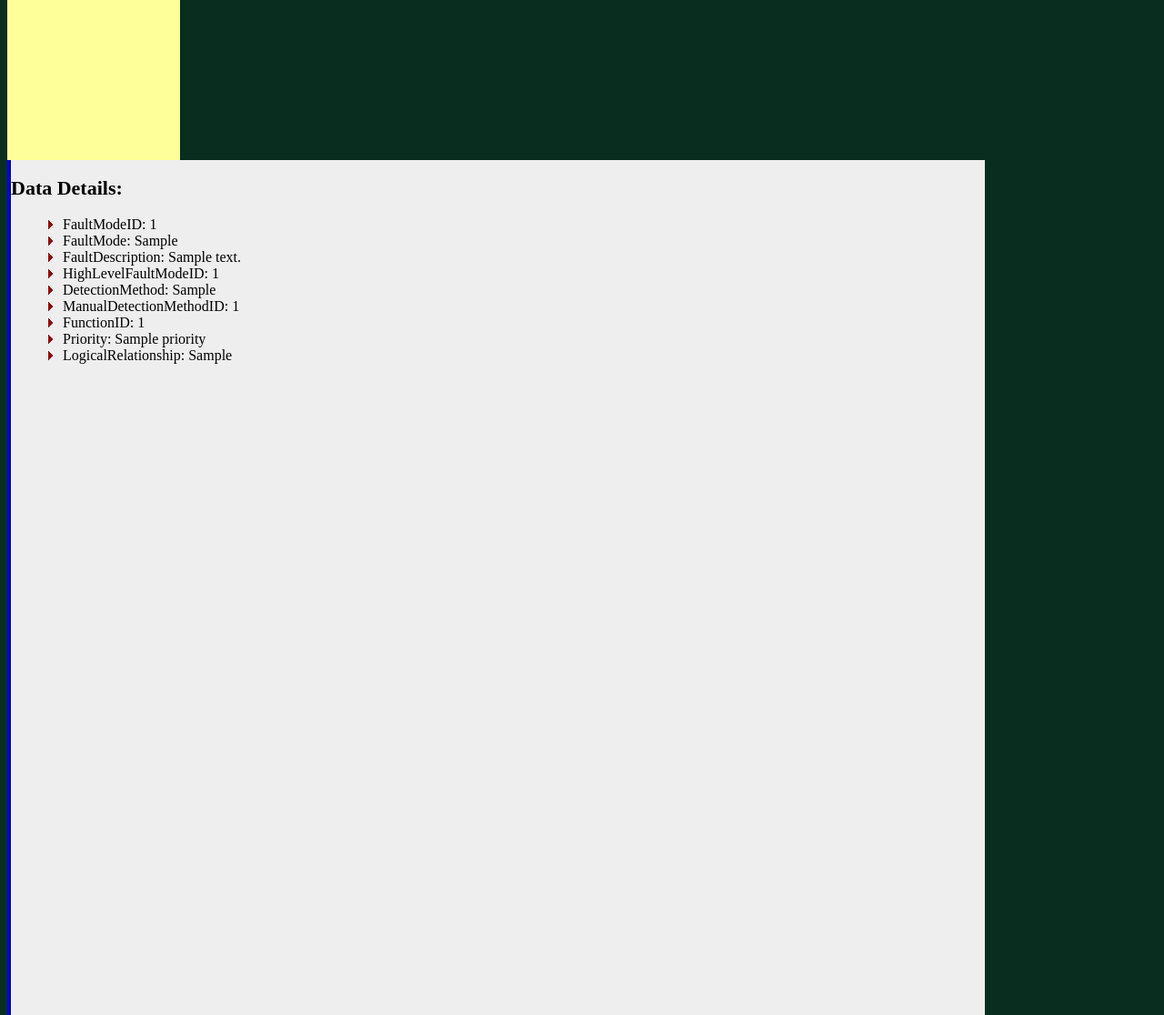
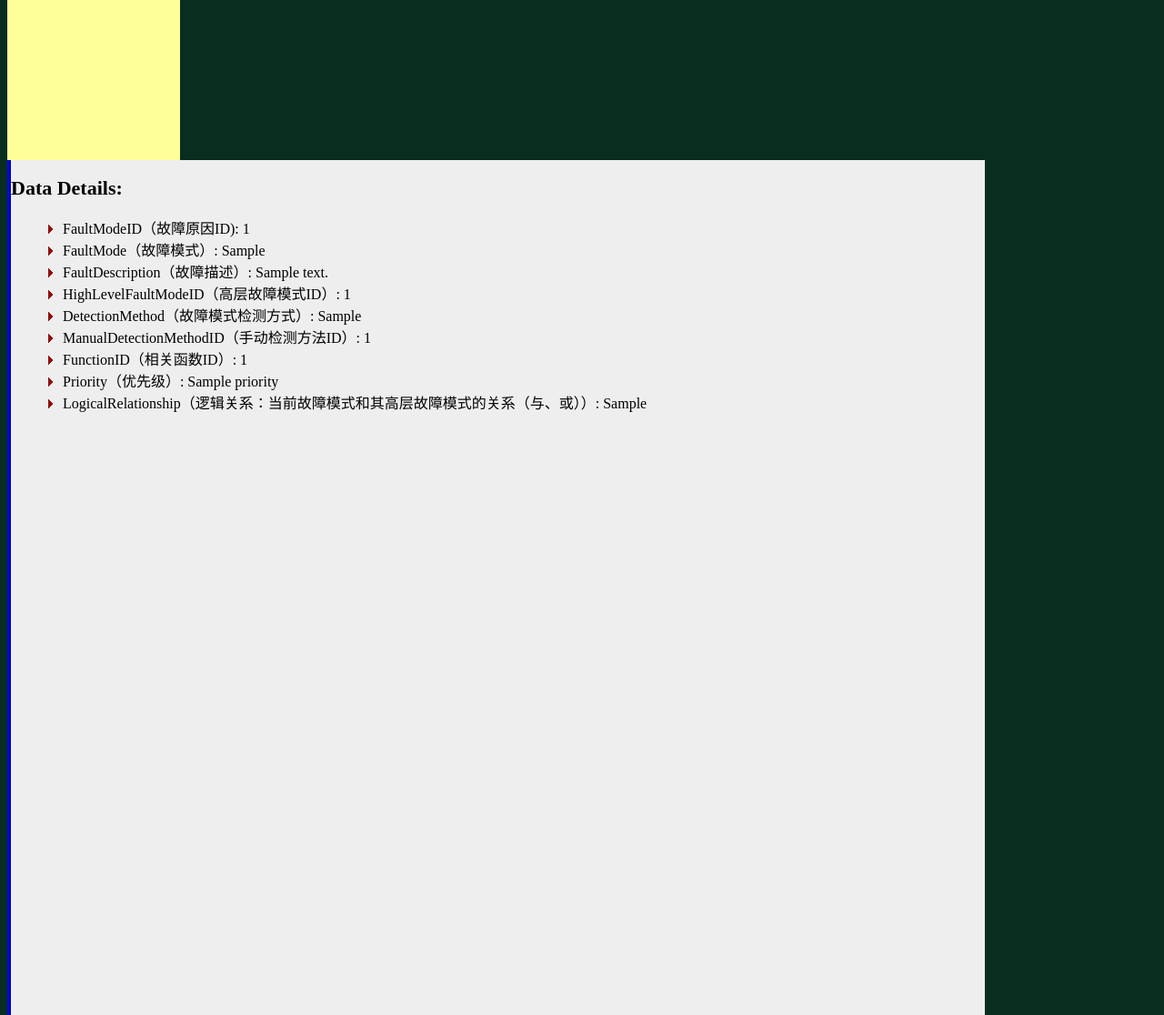
Before and after one commit to wny1990/Fault-Diagnose-System-for-FAST, a Django app: template mysite/fault_data/templates/details/details.html in a window 1280 px wide. Shown: the part 810-1926 px from the top of the page at 91% size. Run offline with Django 3.2, Linux system fonts and the light colour scheme; the template is opened without the code that fills it: most values are stand-ins (such as "Sample title", 1, 10 or a date in 2020).

Commit message:
04/15/2013

```diff
--- a/mysite/fault_data/templates/details/details.html
+++ b/mysite/fault_data/templates/details/details.html
@@ -5,15 +5,15 @@
 <br>
  {% for p in ChosenFaultMode %}
        	<ul>
-		<li>FaultModeID: {{ p.FaultModeID }}</li>
-		<li>FaultMode: {{ p.FaultMode }}</li>
-		<li>FaultDescription: {{ p.FaultDescription }}</li>
-		<li>HighLevelFaultModeID: {{ p.HighLevelFaultModeID }}</li>
-		<li>DetectionMethod: {{ p.DetectionMethod }}</li>
-		<li>ManualDetectionMethodID: {{ p.ManualDetectionMethodID }}</li>
-		<li>FunctionID: {{ p.FunctionID }}</li>
-		<li>Priority: {{ p.Priority }}</li>
-		<li>LogicalRelationship: {{ p.LogicalRelationship }}</li>
+		<li>FaultModeID（故障原因ID): 	{{ p.FaultModeID }}</li>
+		<li>FaultMode（故障模式）: {{ p.FaultMode }}</li>
+		<li>FaultDescription（故障描述）: {{ p.FaultDescription }}</li>
+		<li>HighLevelFaultModeID（高层故障模式ID）: {{ p.HighLevelFaultModeID }}</li>
+		<li>DetectionMethod（故障模式检测方式）: {{ p.DetectionMethod }}</li>
+		<li>ManualDetectionMethodID（手动检测方法ID）: {{ p.ManualDetectionMethodID }}</li>
+		<li>FunctionID（相关函数ID）: {{ p.FunctionID }}</li>
+		<li>Priority（优先级）: {{ p.Priority }}</li>
+		<li>LogicalRelationship（逻辑关系：当前故障模式和其高层故障模式的关系（与、或））: {{ p.LogicalRelationship }}</li>
     	</ul>
    {% endfor %}
 
```
Also changed, not shown: mysite/fault_data/templates/details/dgdetails.html (+9 -9 lines).
